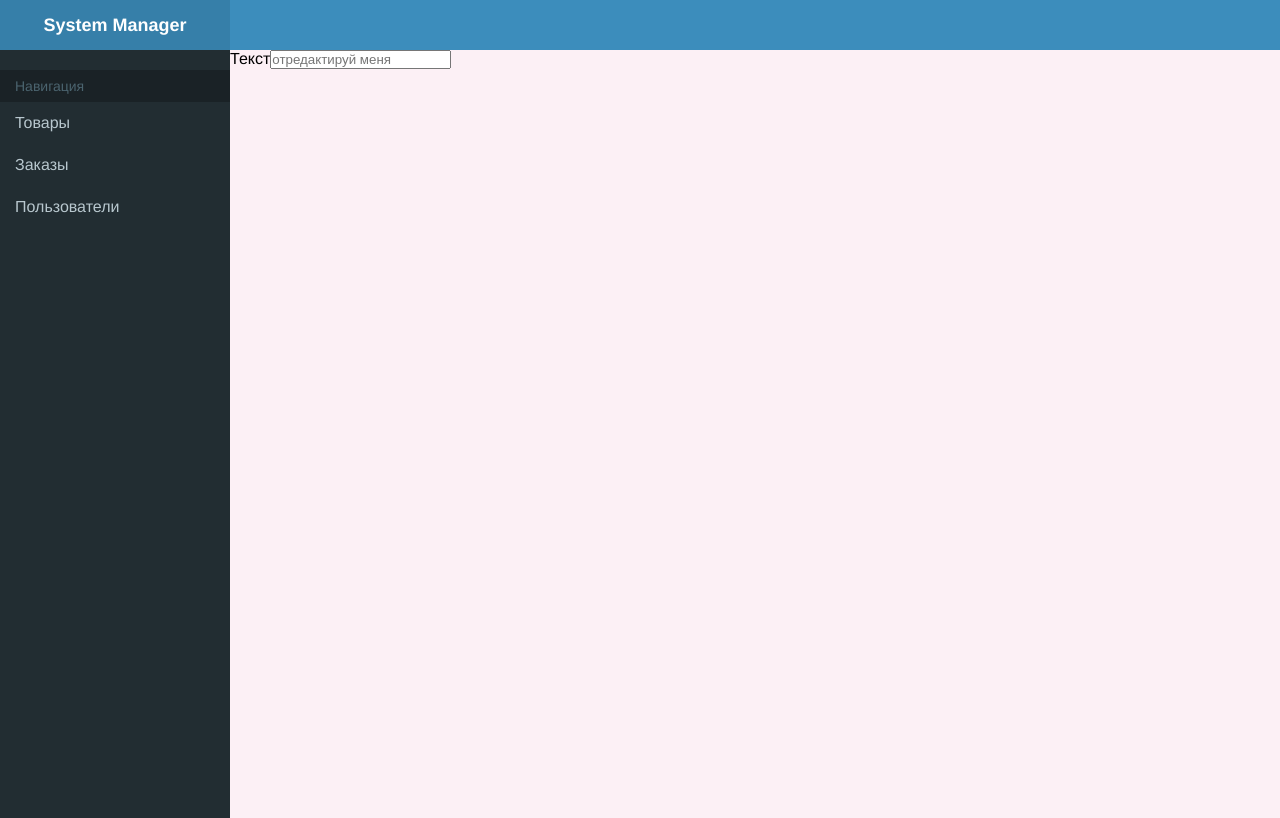
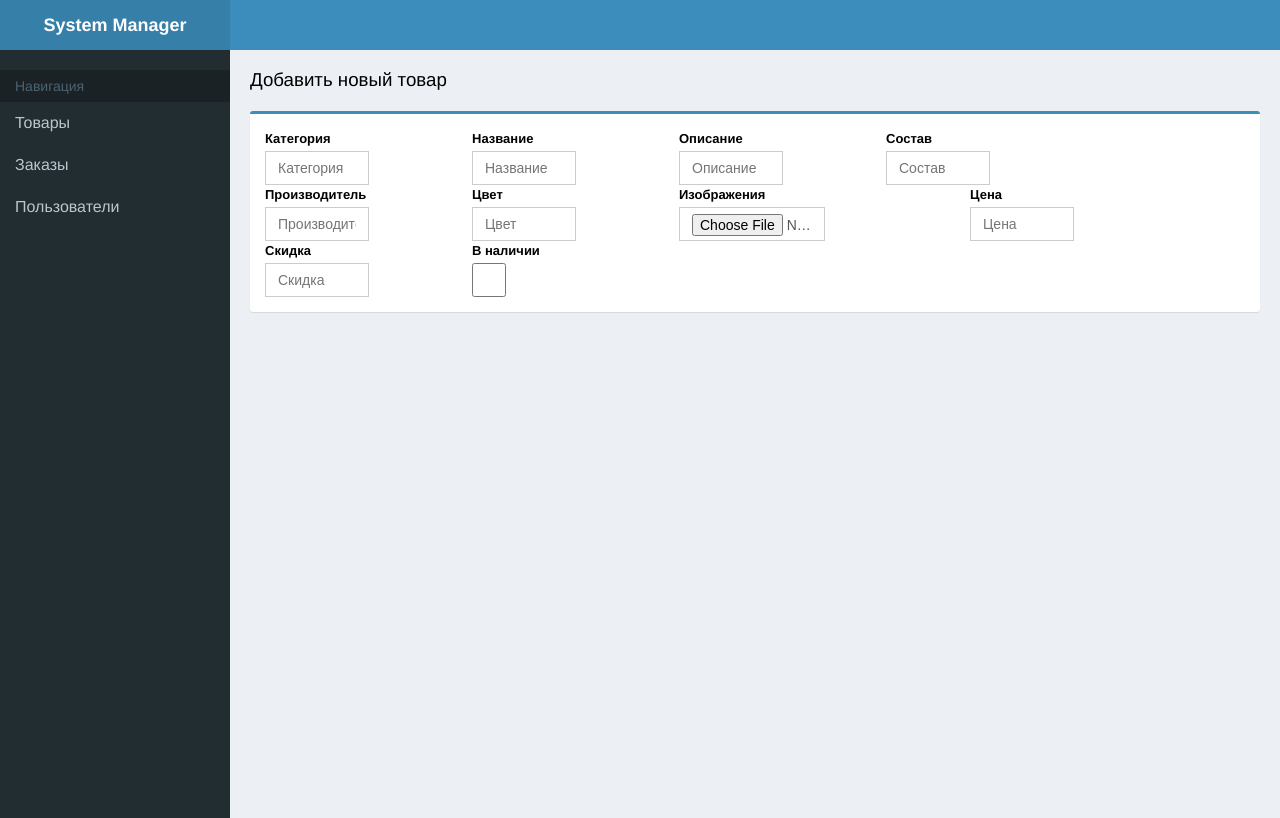
Before and after one commit to frezebloom/tkaneva, a Vue app in the folder dev/manager/: page /newproduct in a window 1280 px wide. Built offline with nearby package versions, Linux system fonts and the light colour scheme.

Commit message:
форма добавления товара

```diff
--- a/dev/manager/src/App.vue
+++ b/dev/manager/src/App.vue
@@ -1,9 +1,9 @@
 <template>
   <div id="app">
-    <Header />
+    <Header/>
     <div class="wrapper">
-      <Sidebar />
-      <Content />
+      <Sidebar/>
+      <Content/>
     </div>
   </div>
 </template>
@@ -25,7 +25,7 @@ export default {
 @import "./styles/reset.scss";
 #app {
   font-family: "Helvetica Neue", Helvetica, Arial, sans-serif;
-  background-color: #fcf0f5;
+  background-color: #ecf0f5;
 }
 .wrapper {
   display: flex;
--- a/dev/manager/src/components/Form.vue
+++ /dev/null
@@ -1,6 +0,0 @@
-<template>
-  <div class="form">
-    <label for="form-input">Текст</label>
-    <input placeholder="отредактируй меня">
-  </div>
-</template>
--- a/dev/manager/src/components/Header.vue
+++ b/dev/manager/src/components/Header.vue
@@ -1,8 +1,6 @@
 <template>
   <header class="header">
-    <div class="header-logo">
-      System Manager
-    </div>
+    <div class="header-logo">System Manager</div>
   </header>
 </template>
 <script>
--- /dev/null
+++ b/dev/manager/src/components/ProductForm.vue
@@ -0,0 +1,49 @@
+<template>
+  <div class="product-form">
+    <div class="product-form-wrapper" v-for="item in input" :key="item.id">
+      <label for="product-form-label">{{ item.name }}</label>
+      <input class="product-form-input" :type="item.type" :placeholder="item.name">
+    </div>
+  </div>
+</template>
+<script>
+export default {
+  name: "ProductForm",
+  props: {
+    input: Array
+  }
+};
+</script>
+
+<style lang="scss" scoped>
+@import "../styles/variables.scss";
+label {
+  font-size: 13px;
+  display: inline-block;
+  max-width: 100%;
+  margin-bottom: 5px;
+  font-weight: 700;
+}
+.product-form {
+  display: flex;
+  flex-wrap: wrap;
+  padding: 15px;
+  width: 100%;
+  border-radius: 3px;
+  border-top: 3px solid $colorBlue;
+  background-color: $colorWhite;
+  box-shadow: 0 1px 1px rgba(0, 0, 0, 0.1);
+}
+.product-form-input {
+  display: block;
+  width: 50%;
+  height: 34px;
+  padding: 6px 12px;
+  font-size: 14px;
+  line-height: 1.42857143;
+  color: #555;
+  background-color: #fff;
+  background-image: none;
+  border: 1px solid #ccc;
+}
+</style>
--- a/dev/manager/src/views/Newproduct.vue
+++ b/dev/manager/src/views/Newproduct.vue
@@ -1,15 +1,39 @@
 <template>
   <div class="newproduct">
-    <Form />
+    <h3>Добавить новый товар</h3>
+    <ProductForm
+      v-bind:input="[
+        { name: 'Категория', type: 'select' },
+        { name: 'Название', type: 'text' },
+        { name: 'Описание', type: 'text' },
+        { name: 'Состав', type: 'text' },
+        { name: 'Производитель', type: 'select' },
+        { name: 'Цвет', type: 'select' },
+        { name: 'Изображения', type: 'file' },
+        { name: 'Цена', type: 'text' },
+        { name: 'Скидка', type: 'text' },
+        { name: 'В наличии', type: 'checkbox' },
+      ]"
+    />
   </div>
 </template>
 <script>
-import Form from "@/components/Form.vue";
+import ProductForm from "@/components/ProductForm.vue";
 
 export default {
   name: "App",
   components: {
-    Form
+    ProductForm
   }
 };
 </script>
+<style lang="scss">
+h3 {
+  font-weight: 500;
+  line-height: 1.1;
+  margin-bottom: 20px;
+}
+.newproduct {
+  margin: 20px;
+}
+</style>
```
Also changed, not shown: 1 other file (tests, documents, lock files or other folders).
